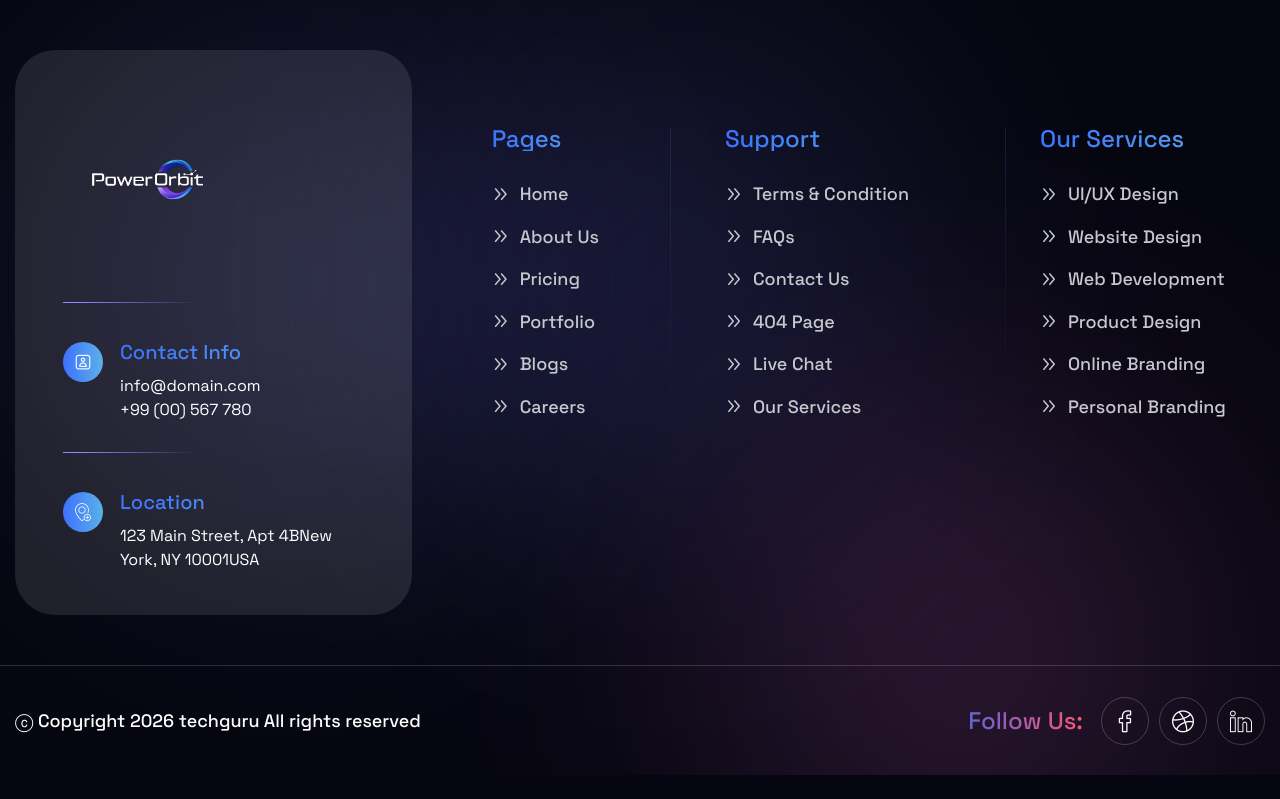
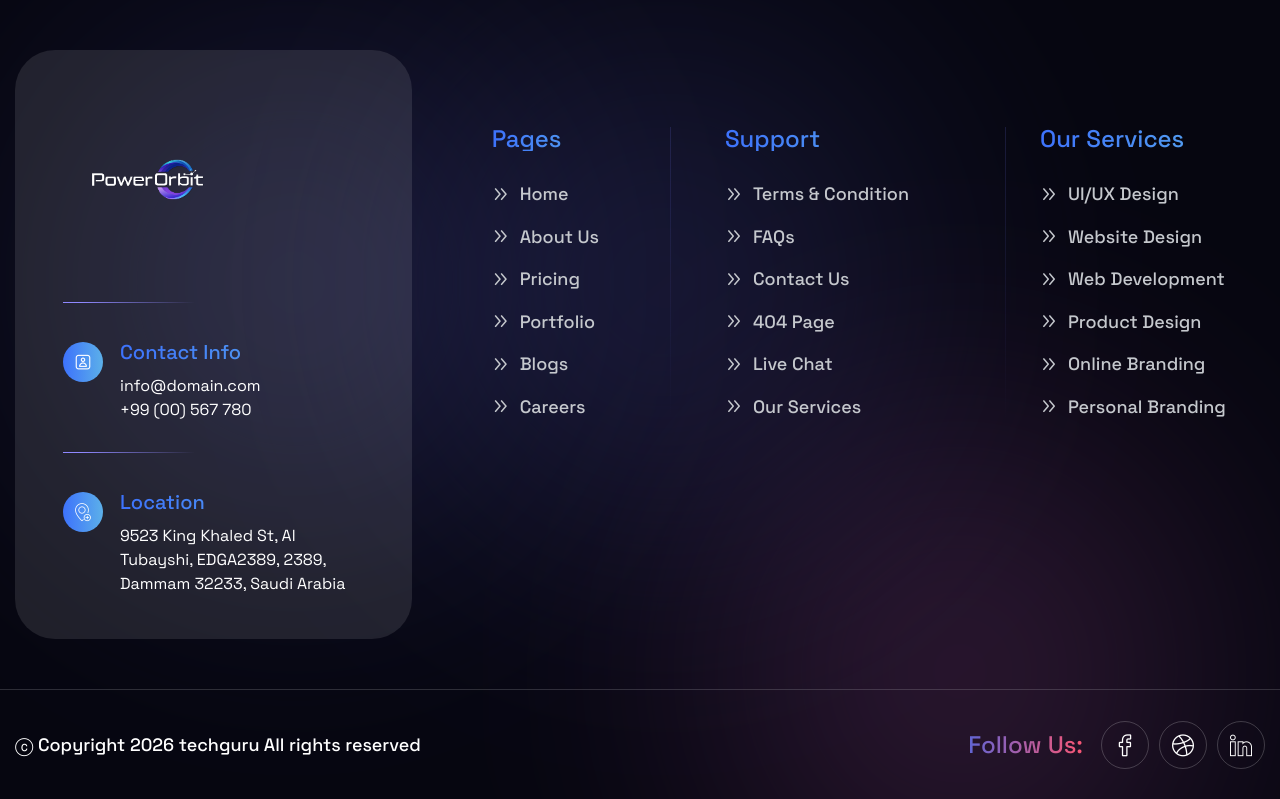
Before and after one commit to haider728/power-orbit, a Next.js app: page /faq in a window 1280 px wide. Shown: the part 2512-3311 px from the top of the page. Before the commit the page ends 3287 px from the top, so only its background shows below. Built offline with nearby package versions, Linux system fonts and the light colour scheme.

Commit message:
updated changes

```diff
--- a/components/layout/footer/Footer1.tsx
+++ b/components/layout/footer/Footer1.tsx
@@ -38,7 +38,7 @@ export default function Footer1() {
                                             <div className="site-footer-two__contact-content">
                                                 <h5 className="site-footer-two__contact-title">Location</h5>
                                                 <p className="site-footer-two__contact-info">
-                                                    123 Main Street, Apt 4BNew <br /> York, NY 10001USA
+                                                9523 King Khaled St, Al Tubayshi, EDGA2389, 2389, <br /> Dammam 32233, Saudi Arabia
                                                 </p>
                                             </div>
                                         </li>
--- a/components/layout/footer/Footer2.tsx
+++ b/components/layout/footer/Footer2.tsx
@@ -45,8 +45,7 @@ export default function Footer1() {
                                                 <p>Location</p>
                                             </div>
                                             <div className="text">
-                                                <p>123 Main Street, Apt 4BNew <br />
-                                                    York, NY 10001USA</p>
+                                                <p>dammam</p>
                                             </div>
                                         </li>
                                         <li>
```
